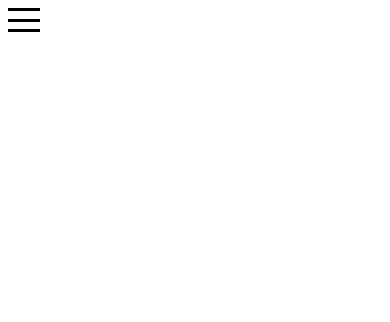
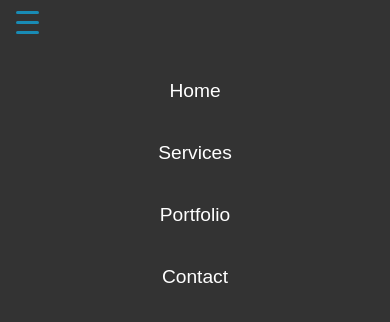
Before and after one commit to Rezthecoder/Tailwind_Loopstudio, a website: page hamburger.html in a window 390 px wide. Both pictures are taken after a click on the button 28 px from the left and 20 px from the top of the page. Drawn offline with Linux system fonts and the light colour scheme.

Commit message:
hamburger menu

```diff
--- a/hamburger.html
+++ b/hamburger.html
@@ -1,65 +1,82 @@
-<!DOCTYPE html>
-<html lang="en">
-  <head>
-    <meta charset="UTF-8" />
-    <meta name="viewport" content="width=device-width, initial-scale=1.0" />
-    <title>Document</title>
-  </head>
+<style>
+  body {
+    margin: 0;
+    font-family: sans-serif;
+  }
 
-  <style>
+  /* Hamburger button */
   .hamburger {
     position: absolute;
-      /* top: 10px;
-      right: 10px; */
+    top: 10px;
+    left: 10px;
     display: flex;
     flex-direction: column;
     justify-content: space-between;
-      width: 40px;
-      height: 24px;
+    width: 35px;
+    height: 25px;
+    background: transparent;
     border: none;
     cursor: pointer;
-      padding: 0;
-      background: transparent;
+    z-index: 1001;
   }
 
-    .hamburger:focus {
-      outline: none;
+  .hamburger span {
+    height: 3px;
+    width: 100%;
+    background: rgb(25, 139, 181);
+    border-radius: 2px;
+    transition: 0.3s ease;
   }
 
-    .ham-top,
-    .ham-middle,
-    .ham-bottom {
-      width: 32px;
-      height: 3px;
-      background-color: black;
-      display: block;
-      transition: 0.3s ease-in-out;
+  /* Fullscreen nav */
+  nav {
+    position: fixed;
+    top: 0;
+    left: -100%;
+    width: 100%;
+    height: 100%;
+    background: #333;
+    color: white;
+    padding-top: 60px;
+    transition: left 0.4s ease;
+    z-index: 1000;
   }
 
-    .open {
-      transform: rotate(90deg);
+  nav.show {
+    left: 0;
   }
-    .open .ham-top {
-      transform: rotate(45deg) translateY(6px) translateX(6px);
+
+  nav a {
+    display: block;
+    padding: 20px;
+    color: white;
+    text-decoration: none;
+    font-size: 1.2rem;
+    text-align: center;
   }
-    .open .ham-bottom {
-      transform: rotate(-45deg) translateY(-7px) translateX(7px);
-    }
-    .open .ham-middle {
-      display: none;
+
+  nav a:hover {
+    background-color: #444;
   }
 </style>
 
 <body>
-    <button class="hamburger open" type="button" id="btn">
-      <span class="ham-top"></span>
-      <span class="ham-middle"></span>
-      <span class="ham-bottom"></span>
+  <button class="hamburger" onclick="toggleMenu()">
+    <span></span>
+    <span></span>
+    <span></span>
   </button>
-  </body>
+
+  <nav id="fullNav">
+    <a href="#">Home</a>
+    <a href="#">Services</a>
+    <a href="#">Portfolio</a>
+    <a href="#">Contact</a>
+  </nav>
 
   <script>
-    const btn = document.getElementById("btn");
-    btn.addEventListener("click", () => btn.classList.toggle("open"));
+    function toggleMenu() {
+      document.getElementById("fullNav").classList.toggle("show");
+    }
   </script>
-</html>
+</body>
```
Lines whose indentation alone changed are shown as unchanged.
